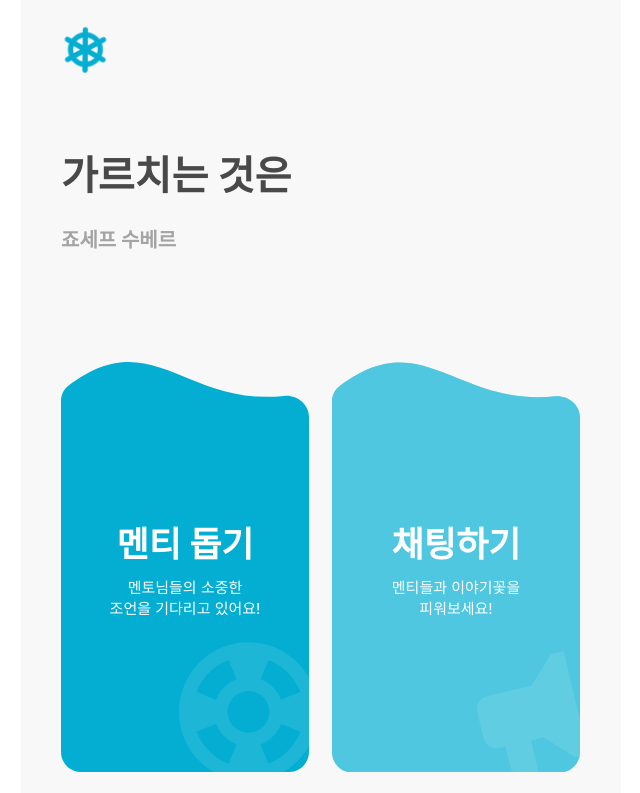
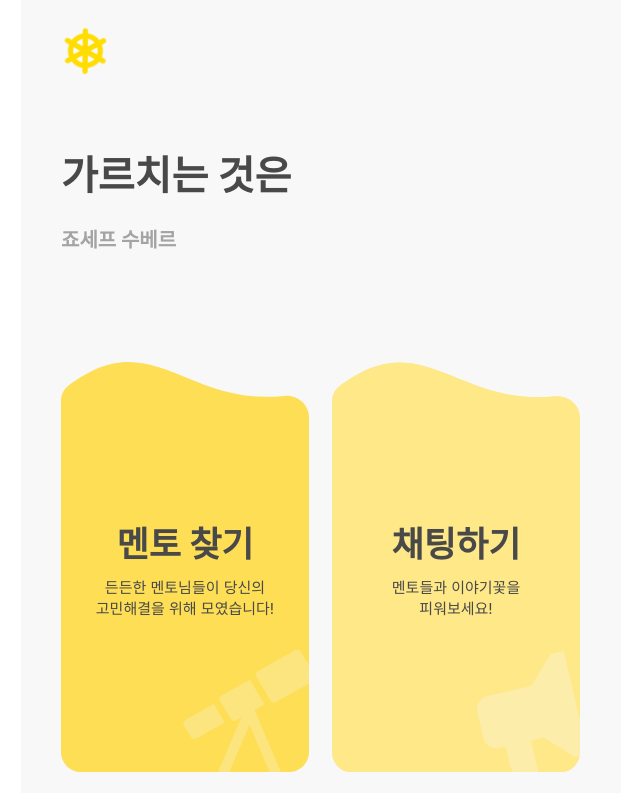
Before and after one commit to youbing5921/deploy_hw, a React (Create React App) app in the folder gamja/: page /home in a window 1280 px wide. Shown: the top 793 px of the page, without its empty margins (319-959 px from the left). Built offline with nearby package versions, Linux system fonts and the light colour scheme; a web font is replaced by a local one.

Commit message:
[Chore] 스타일 수정

```diff
--- a/gamja/src/components/chat/AdZone.jsx
+++ b/gamja/src/components/chat/AdZone.jsx
@@ -15,8 +15,8 @@ const Container = styled.div`
   border-radius: 20px;
   background: #fff;
   display: flex;
+  width: 520px;
   height: 166px;
-  padding: 0px 106px 0px 105px;
   justify-content: center;
   align-items: center;
   flex-shrink: 0;
--- a/gamja/src/components/mypage/MenteeHistory.jsx
+++ b/gamja/src/components/mypage/MenteeHistory.jsx
@@ -251,7 +251,7 @@ const DetailCategory = styled.div`
 const DetailContent = styled.div`
   margin-top: 15px;
   color: #494949;
-  font-size: 10px;
+  font-size: 13px;
   font-weight: 400;
   text-align: center;
   text-overflow: ellipsis;
--- a/gamja/src/pages/common/Home.js
+++ b/gamja/src/pages/common/Home.js
@@ -17,7 +17,7 @@ import menteeBtn4 from "../../images/menteeBtn4.svg";
 
 const Home = () => {
   const navigate = useNavigate();
-  const userType = "mentor";
+  const userType = "mentee";
   return (
     <>
       {userType === "mentor" ? (
```
